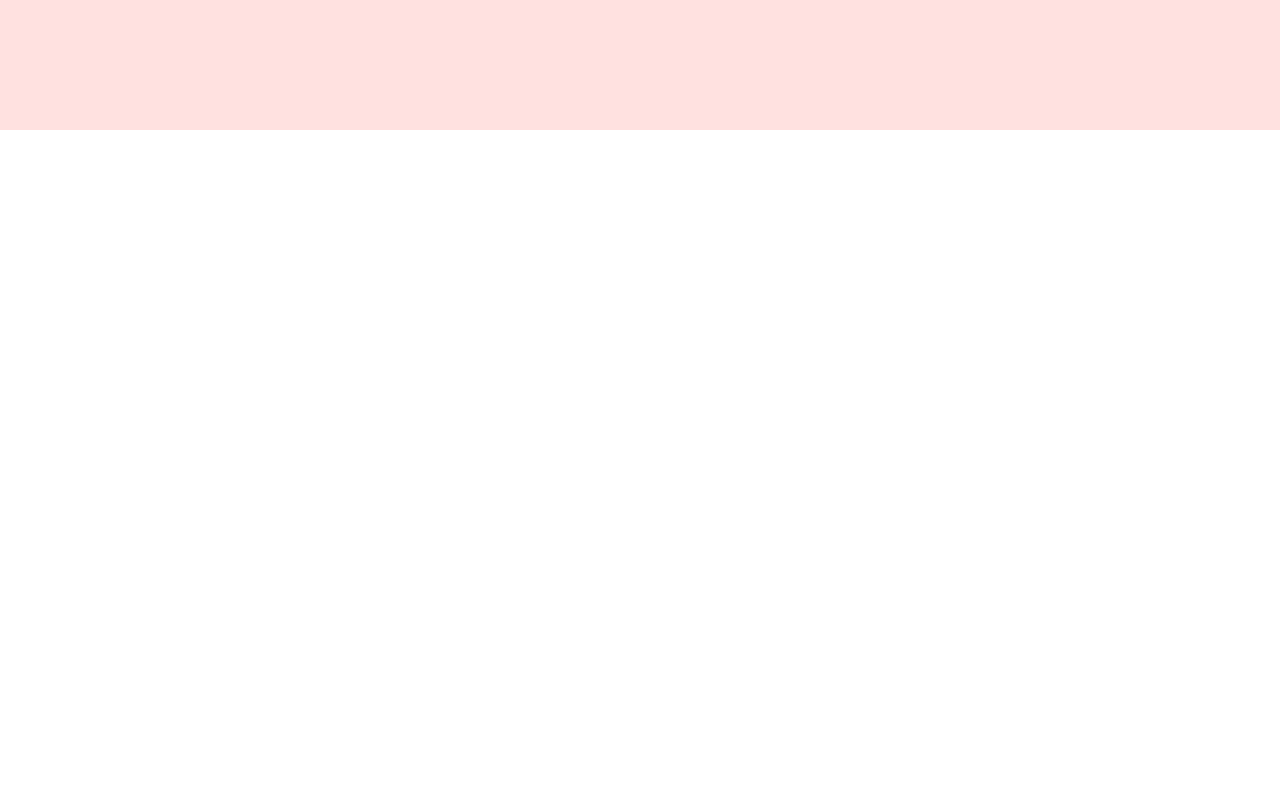
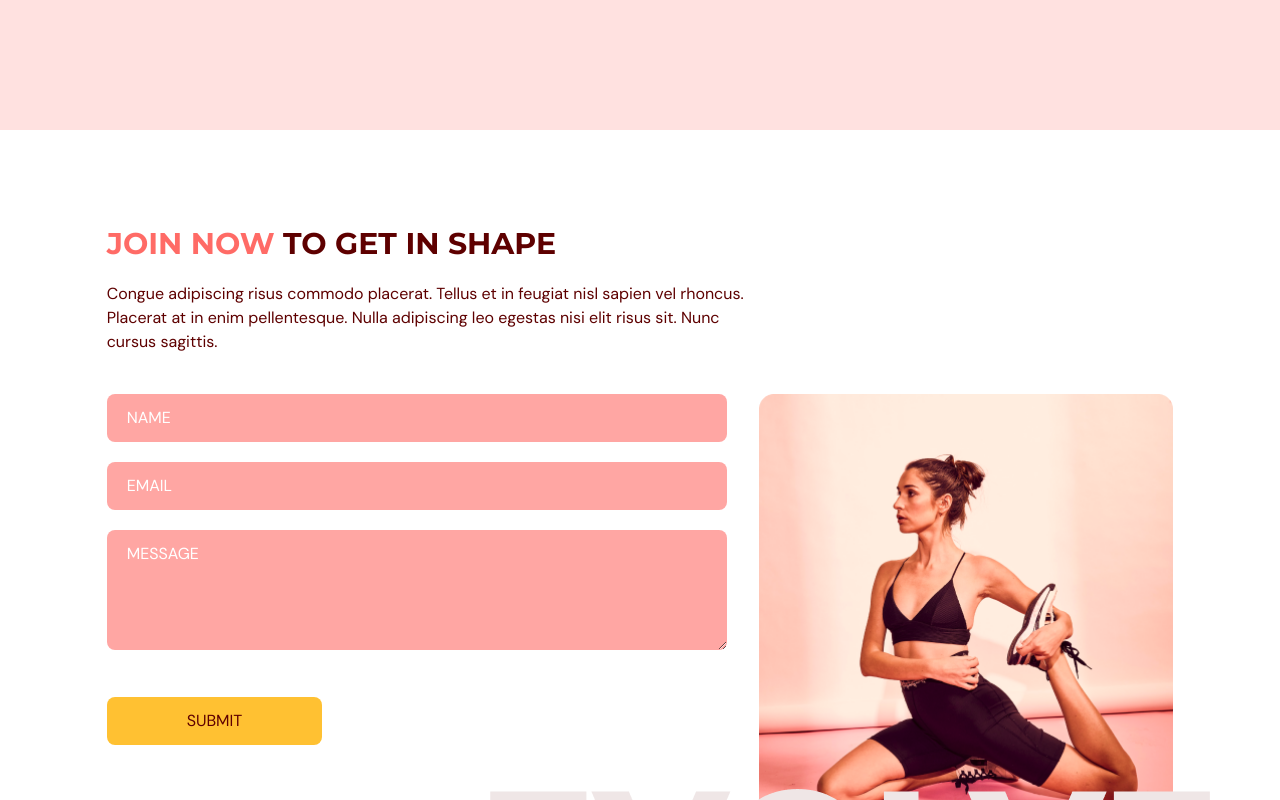
Before and after one commit to pranav-k-jha/gym-ts-react-app, a React (Vite) app: page / in a window 1280 px wide. Shown: the part 2820-3620 px from the top of the page. Before the commit the page ends 2950 px from the top, so only its background shows below. Built offline with nearby package versions, Linux system fonts and the light colour scheme.

Commit message:
completed contact us page with react-hook-form

```diff
--- a/package.json
+++ b/package.json
@@ -14,7 +14,8 @@
     "framer-motion": "^11.0.25",
     "react": "^18.2.0",
     "react-anchor-link-smooth-scroll": "^1.0.12",
-    "react-dom": "^18.2.0"
+    "react-dom": "^18.2.0",
+    "react-hook-form": "^7.51.3"
   },
   "devDependencies": {
     "@types/node": "^20.12.7",
--- a/src/App.tsx
+++ b/src/App.tsx
@@ -2,6 +2,7 @@
 import Home from "@/scenes/home";
 import Benefits from "@/scenes/benefits";
 import OurClasses from "@/scenes/ourClasses";
+import ContactUs from "@/scenes/contactUs";
 import { useEffect, useState } from "react";
 import { SelectedPage } from "@/shared/types";
 
@@ -32,6 +33,7 @@
       <Home setSelectedPage={setSelectedPage} />
       <Benefits setSelectedPage={setSelectedPage} />
       <OurClasses setSelectedPage={setSelectedPage} />
+      <ContactUs setSelectedPage={setSelectedPage} />
     </div>
   );
 };
--- /dev/null
+++ b/src/scenes/contactUs/index.tsx
@@ -0,0 +1,160 @@
+import { SelectedPage } from "@/shared/types";
+import { useForm } from "react-hook-form";
+import ContactUsPageGraphic from "@/assets/ContactUsPageGraphic.png";
+import { motion } from "framer-motion";
+import HText from "@/shared/HText";
+
+type Props = {
+  setSelectedPage: (value: SelectedPage) => void;
+};
+
+const ContactUs = ({ setSelectedPage }: Props) => {
+  const inputStyles = `mb-5 w-full rounded-lg bg-primary-300 px-5 py-3 placeholder-white`;
+
+  const {
+    register,
+    trigger,
+    formState: { errors },
+  } = useForm();
+
+  const onSubmit = async (e: any) => {
+    const isValid = await trigger();
+    if (!isValid) {
+      e.preventDefault();
+    }
+  };
+
+  return (
+    <section id="contactus" className="mx-auto w-5/6 pt-24 pb-32">
+      <motion.div
+        onViewportEnter={() => setSelectedPage(SelectedPage.ContactUs)}
+      >
+        {/* HEADER */}
+        <motion.div
+          className="md:w-3/5"
+          initial="hidden"
+          whileInView="visible"
+          viewport={{ once: true, amount: 0.5 }}
+          transition={{ duration: 0.5 }}
+          variants={{
+            hidden: { opacity: 0, x: -50 },
+            visible: { opacity: 1, x: 0 },
+          }}
+        >
+          {" "}
+          <HText>
+            <span className="text-primary-500">JOIN NOW</span> TO GET IN SHAPE
+          </HText>
+          <p className="my-5">
+            Congue adipiscing risus commodo placerat. Tellus et in feugiat nisl
+            sapien vel rhoncus. Placerat at in enim pellentesque. Nulla
+            adipiscing leo egestas nisi elit risus sit. Nunc cursus sagittis.
+          </p>
+        </motion.div>
+
+        {/* FORM AND IMAGE */}
+        <div className="mt-10 justify-between gap-8 md:flex">
+          <motion.div
+            className="mt-10 basis-3/5 md:mt-0"
+            initial="hidden"
+            whileInView="visible"
+            viewport={{ once: true, amount: 0.5 }}
+            transition={{ duration: 0.5 }}
+            variants={{
+              hidden: { opacity: 0, y: 50 },
+              visible: { opacity: 1, y: 0 },
+            }}
+          >
+            <form
+              target="_blank"
+              onSubmit={onSubmit}
+              action="https://formsubmit.co/el/nowoba"
+              method="POST"
+            >
+              <input
+                className={inputStyles}
+                type="text"
+                placeholder="NAME"
+                {...register("name", {
+                  required: true,
+                  maxLength: 100,
+                })}
+              />
+              {errors.name && (
+                <p className="mt-1 text-primary-500">
+                  {errors.name.type === "required" && "This field is required."}
+                  {errors.name.type === "maxLength" &&
+                    "Max length is 100 characters."}
+                </p>
+              )}
+
+              <input
+                className={inputStyles}
+                type="text"
+                placeholder="EMAIL"
+                {...register("email", {
+                  required: true,
+                  pattern: /^[A-Z0-9._%+-]+@[A-Z0-9.-]+\.[A-Z]{2,}$/i,
+                })}
+              />
+              {errors.email && (
+                <p className="mt-1 text-primary-500">
+                  {errors.email.type === "required" &&
+                    "This field is required."}
+                  {errors.email.type === "pattern" && "Invalid email address.."}
+                </p>
+              )}
+
+              <textarea
+                className={inputStyles}
+                rows={4}
+                cols={50}
+                placeholder="MESSAGE"
+                {...register("message", {
+                  required: true,
+                  maxLength: 100,
+                })}
+              />
+              {errors.message && (
+                <p className="mt-1 text-primary-500">
+                  {errors.message.type === "required" &&
+                    "This field is required."}
+                  {errors.message.type === "maxLength" &&
+                    "Max length is 2000 characters."}
+                </p>
+              )}
+
+              <button
+                type="submit"
+                className="mt-5 rounded-lg bg-secondary-500 px-20 py-3 transition duration-500 hover:text-white"
+              >
+                SUBMIT
+              </button>
+            </form>
+          </motion.div>
+          <motion.div
+            className="relative mt-16 mt-16 basis-2/5 md:mt-0"
+            initial="hidden"
+            whileInView="visible"
+            viewport={{ once: true, amount: 0.5 }}
+            transition={{ delay: 0.2, duration: 0.5 }}
+            variants={{
+              hidden: { opacity: 0, y: 50 },
+              visible: { opacity: 1, y: 0 },
+            }}
+          >
+            <div className="md:before:content-evolvetext w-full before:absolute before:-bottom-20 before:-right-10 z-[-1]">
+              <img
+                className="w-full"
+                src={ContactUsPageGraphic}
+                alt="contact-us-page-graphic"
+              />
+            </div>
+          </motion.div>
+        </div>
+      </motion.div>
+    </section>
+  );
+};
+
+export default ContactUs;
```
Also changed, not shown: 1 other file (tests, documents, lock files or other folders).
